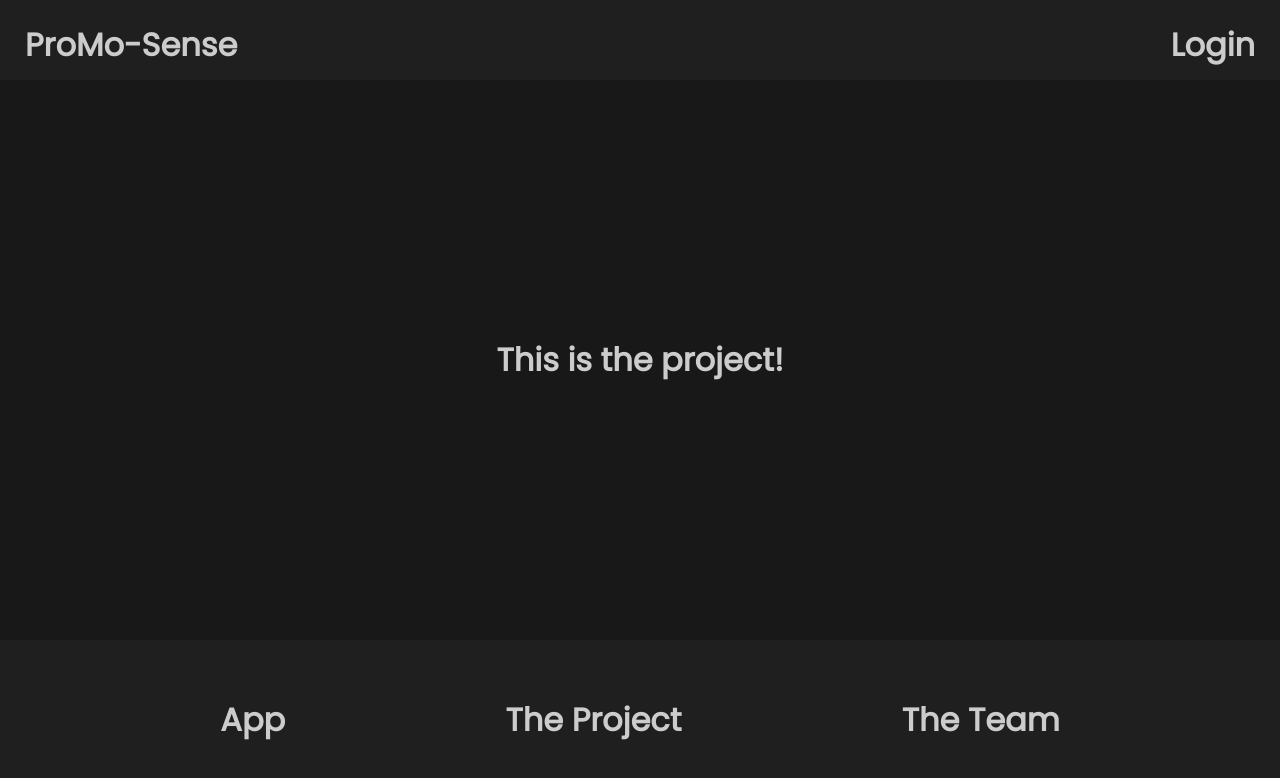
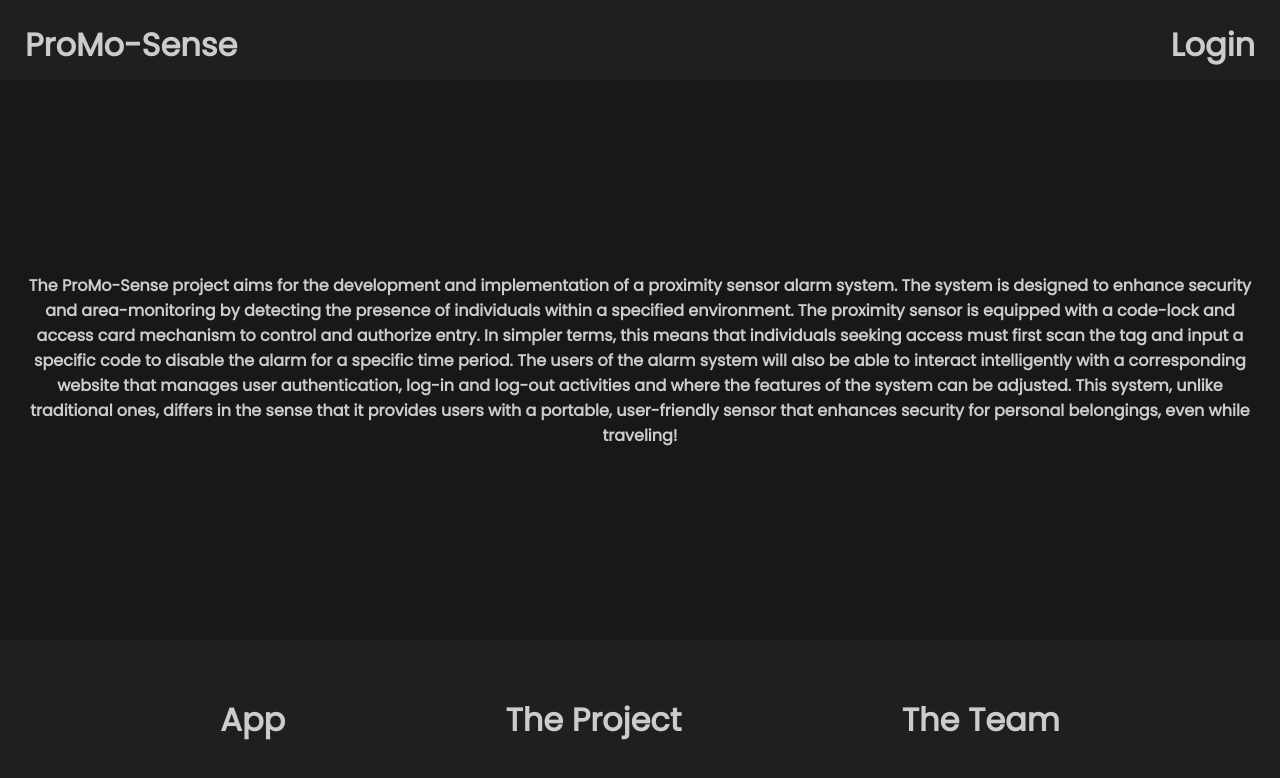
Before and after one commit to yyIntsuki/ProMo-Sense, a React (Vite) app in the folder web/: page /project in a window 1280 px wide. Shown: the top 778 px of the page. Built offline with nearby package versions, Linux system fonts and the light colour scheme; no server answers.

Commit message:
Added some project info and updated css
Added some project info and updated css

```diff
--- a/web/src/css/style.css
+++ b/web/src/css/style.css
@@ -27,7 +27,7 @@ body {
     justify-content: space-evenly;
 }
 
-/* App, Project, About, Login */
+/* Existing styles */
 .app_wrapper,
 .project_wrapper,
 .about_wrapper,
@@ -41,6 +41,12 @@ body {
     color: #cccccc;
 }
 
+/* New style for smaller text in project view */
+.project_wrapper h1 {
+    font-size: 16px; /* Adjust the font size as needed */
+    text-align: center; /* Center the text for better readability */
+    padding: 0 20px; /* Add some padding to handle longer text */
+}
 /* About page */
 .about_group_members {
     display: flex;
--- a/web/src/views/projectView.jsx
+++ b/web/src/views/projectView.jsx
@@ -3,7 +3,9 @@ import "../css/style.css";
 export default function ProjectView() {
     return (
         <div className="project_wrapper">
-            <h1>This is the project!</h1>
+            <h1>The ProMo-Sense project aims for the development and implementation of a proximity sensor alarm system. The system is designed to enhance security and area-monitoring by detecting the presence of individuals within a specified environment.
+The proximity sensor is equipped with a code-lock and access card mechanism to control and authorize entry. In simpler terms, this means that individuals seeking access must first scan the tag and input a specific code to disable the alarm for a specific time period.
+The users of the alarm system will also be able to interact intelligently with a corresponding website that manages user authentication, log-in and log-out activities and where the features of the system can be adjusted. This system, unlike traditional ones, differs in the sense that it provides users with a portable, user-friendly sensor that enhances security for personal belongings, even while traveling!</h1>
         </div>
     );
 }
```
